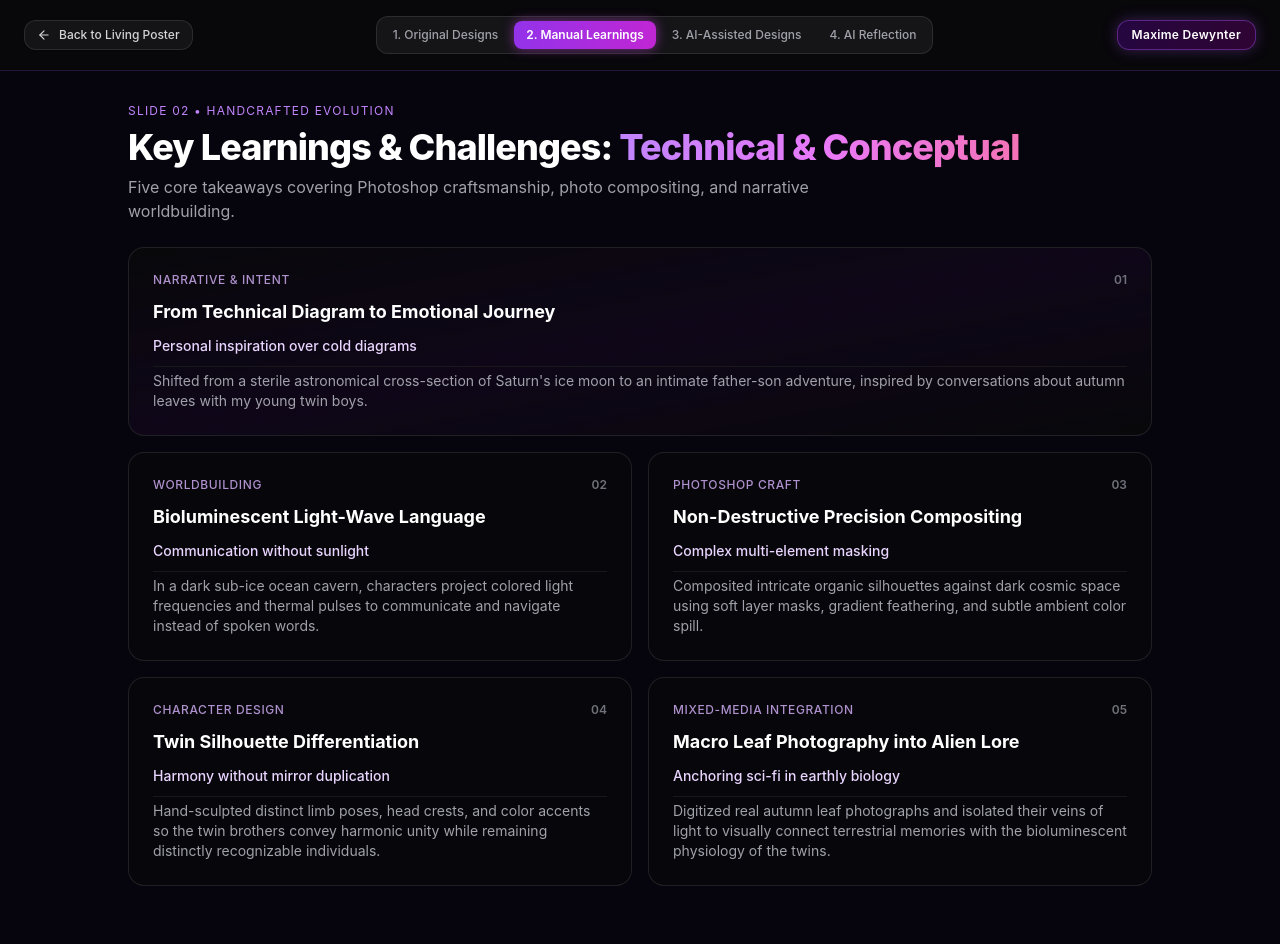
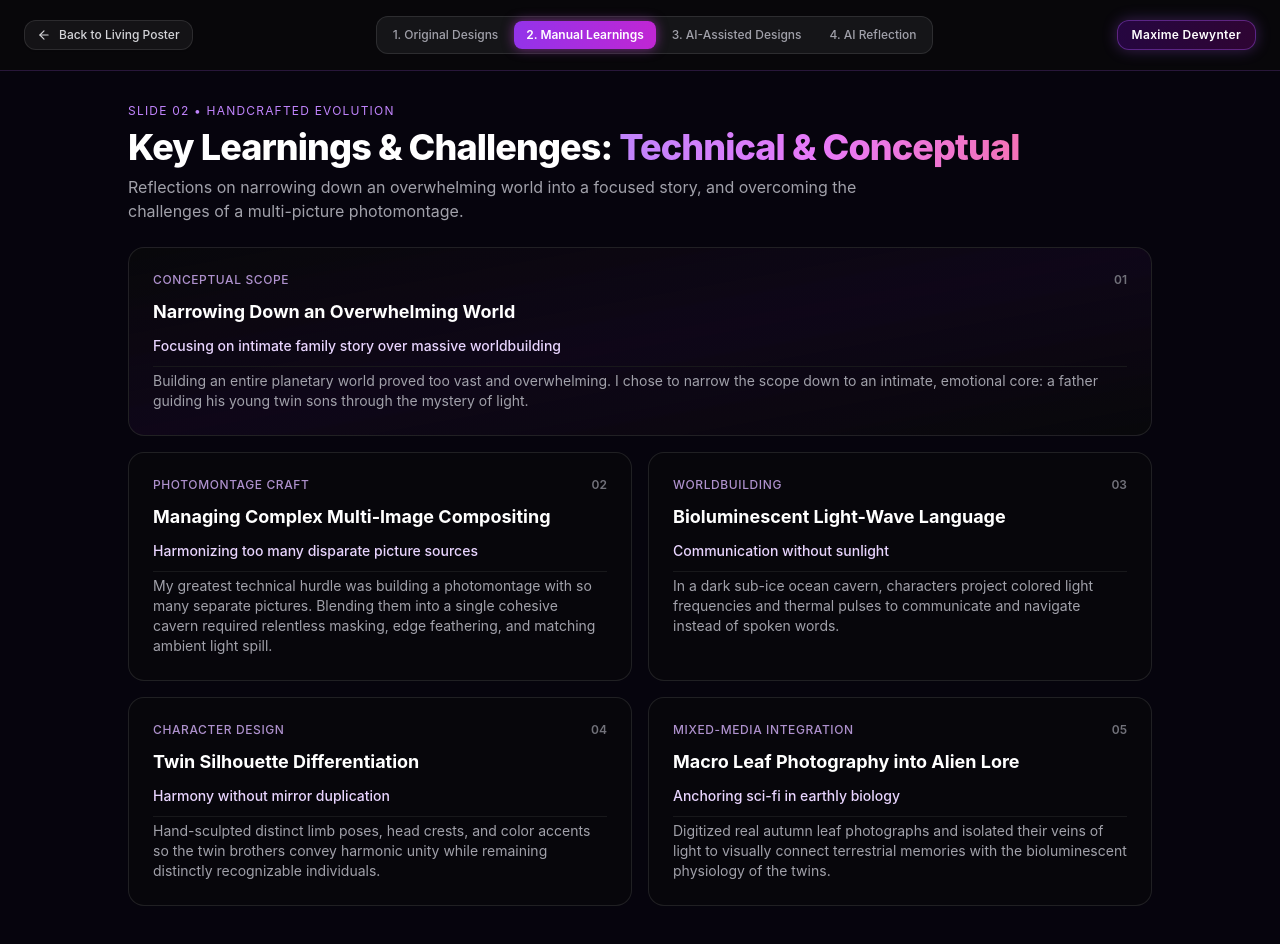
Before and after one commit to maxlearns2code/chromatic-symbiosis, a Next.js app: page /story in a window 1280 px wide. Both pictures are taken after a click on the button "2. Manual Learnings". Shown: the top 944 px of the page. Built offline with nearby package versions, Linux system fonts and the light colour scheme.

Commit message:
feat(presentation): reflect authentic photomontage multi-image and world-narrowing challenges in Slide 2

```diff
--- a/src/components/presentation/SlideLearnings1.tsx
+++ b/src/components/presentation/SlideLearnings1.tsx
@@ -4,27 +4,27 @@ export function SlideLearnings1() {
   const learnings = [
     {
       number: "01",
-      category: "Narrative & Intent",
-      title: "From Technical Diagram to Emotional Journey",
-      highlight: "Personal inspiration over cold diagrams",
+      category: "Conceptual Scope",
+      title: "Narrowing Down an Overwhelming World",
+      highlight: "Focusing on intimate family story over massive worldbuilding",
       takeaway:
-        "Shifted from a sterile astronomical cross-section of Saturn's ice moon to an intimate father-son adventure, inspired by conversations about autumn leaves with my young twin boys.",
+        "Building an entire planetary world proved too vast and overwhelming. I chose to narrow the scope down to an intimate, emotional core: a father guiding his young twin sons through the mystery of light.",
     },
     {
       number: "02",
+      category: "Photomontage Craft",
+      title: "Managing Complex Multi-Image Compositing",
+      highlight: "Harmonizing too many disparate picture sources",
+      takeaway:
+        "My greatest technical hurdle was building a photomontage with so many separate pictures. Blending them into a single cohesive cavern required relentless masking, edge feathering, and matching ambient light spill.",
+    },
+    {
+      number: "03",
       category: "Worldbuilding",
       title: "Bioluminescent Light-Wave Language",
       highlight: "Communication without sunlight",
       takeaway:
         "In a dark sub-ice ocean cavern, characters project colored light frequencies and thermal pulses to communicate and navigate instead of spoken words.",
-    },
-    {
-      number: "03",
-      category: "Photoshop Craft",
-      title: "Non-Destructive Precision Compositing",
-      highlight: "Complex multi-element masking",
-      takeaway:
-        "Composited intricate organic silhouettes against dark cosmic space using soft layer masks, gradient feathering, and subtle ambient color spill.",
     },
     {
       number: "04",
@@ -58,7 +58,7 @@ export function SlideLearnings1() {
           </span>
         </h2>
         <p className="text-zinc-400 text-sm sm:text-base max-w-3xl leading-relaxed">
-          Five core takeaways covering Photoshop craftsmanship, photo compositing, and narrative worldbuilding.
+          Reflections on narrowing down an overwhelming world into a focused story, and overcoming the challenges of a multi-picture photomontage.
         </p>
       </div>
 
```
